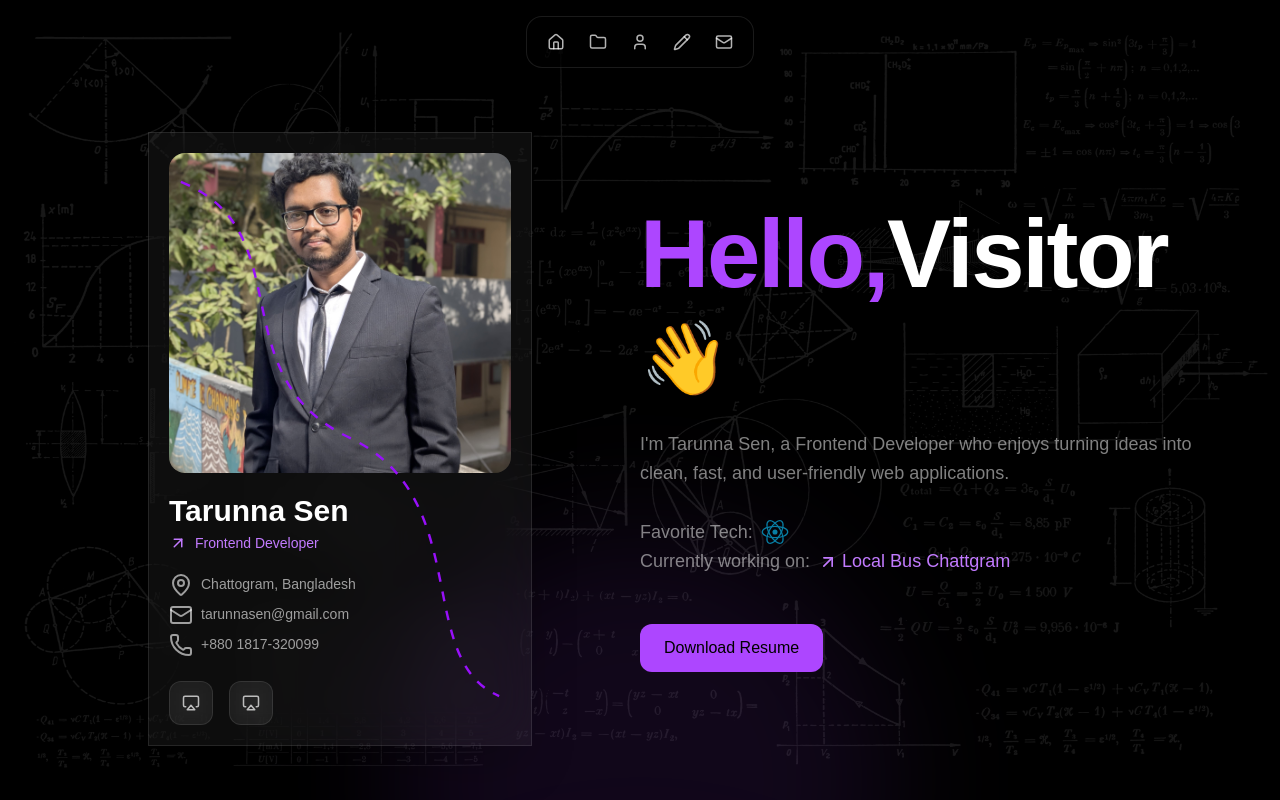
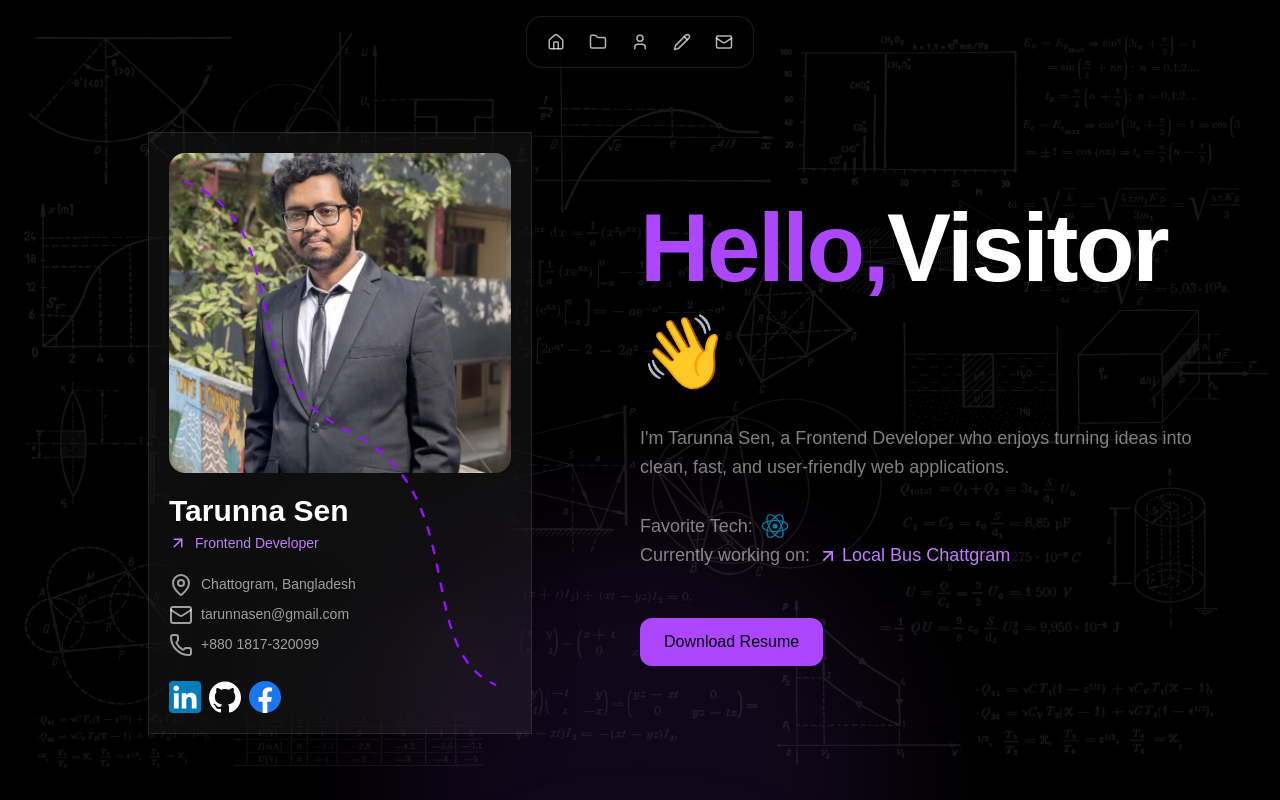
Before and after one commit to T4RUNN4/Tarunna-Portfolio, a React (Vite) app: page / in a window 1280 px wide. Shown: the top 800 px of the page. Built offline with nearby package versions, Linux system fonts and the light colour scheme.

Commit message:
Improved Profile Card -> Social Icon included

```diff
--- a/src/components/ProfileCard.jsx
+++ b/src/components/ProfileCard.jsx
@@ -1,6 +1,9 @@
 import { motion } from "framer-motion";
-import SocialIcon from "./SocialIcon";
-import { ArrowUpRight, Mail, MapPin, Airplay, Phone } from "lucide-react";
+import { ArrowUpRight, Mail, MapPin, Phone } from "lucide-react";
+
+import Facebook from "../assets/Facebook.svg";
+import Github from "../assets/Github.svg";
+import LinkedIn from "../assets/LinkedIn.svg";
 import Tarunna from "../assets/tarunna.jpg";
 
 export default function ProfileCard() {
@@ -62,9 +65,16 @@ export default function ProfileCard() {
           <Phone /> +880 1817-320099
         </a>
 
-        <div className="mt-6 flex items-center gap-4">
-          <SocialIcon icon={<Airplay size={18} />} />
-          <SocialIcon icon={<Airplay size={18} />} />
+        <div className="mt-6 flex items-center gap-2">
+          <a target="_blank" href="https://linkedin.com/in/tarunna-sen/">
+            <img src={LinkedIn} alt="LinkedIn" className="w-8 h-8" />
+          </a>
+          <a target="_blank" href="https://github.com/T4RUNN4/">
+            <img src={Github} alt="Github" className="w-8 h-8" />
+          </a>
+          <a target="_blank" href="https://www.facebook.com/tarunna.002">
+            <img src={Facebook} alt="Facebook" className="w-8 h-8" />
+          </a>
         </div>
       </div>
     </motion.div>
--- a/src/components/SkillsCard.jsx
+++ b/src/components/SkillsCard.jsx
@@ -18,7 +18,7 @@ export default function SkillsCard({ index, logo, name }) {
       </div>
 
       <div className="flex flex-col items-center justify-center">
-        <div className="relative z-10 flex h-14 w-14 items-center justify-center rounded-2xl text-purple-400">
+        <div className="relative z-10 flex h-14 w-14 items-center justify-center rounded-2xl">
           <img src={logo} alt={name} />
         </div>
 
--- a/src/components/SocialIcon.jsx
+++ /dev/null
@@ -1,7 +0,0 @@
-export default function SocialIcon({ icon }) {
-  return (
-    <button className="rounded-xl border border-white/10 bg-white/5 p-3 text-white/70 backdrop-blur-md transition hover:border-purple-400/30 hover:bg-purple-400/10 hover:text-purple-400 hover:cursor-pointer">
-      {icon}
-    </button>
-  );
-}
```
Also changed, not shown: src/assets/Facebook.svg (added), src/assets/LinkedIn.svg (added).
